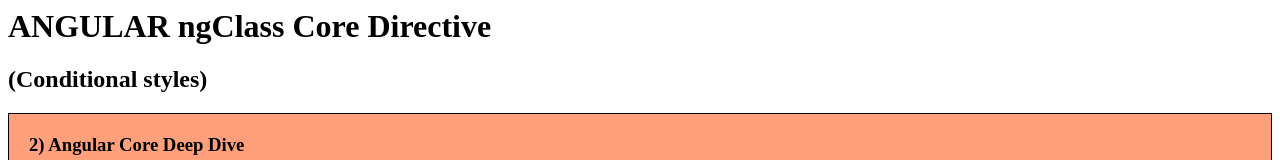
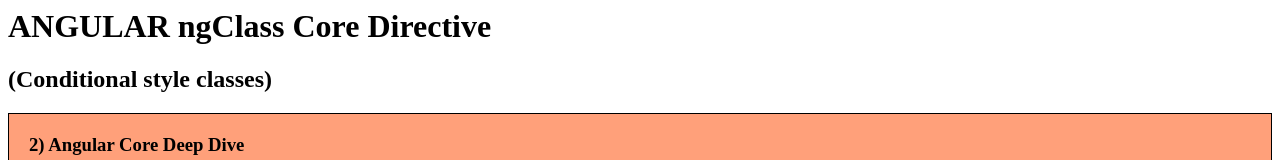
Before and after one commit to nkunic/angular-example-ngclass-core-directive, an Angular app: page / in a window 1280 px wide. Shown: the top 160 px of the page. Built offline with nearby package versions, Linux system fonts and the light colour scheme.

Commit message:
1 file modified

```diff
--- a/src/app/app.component.html
+++ b/src/app/app.component.html
@@ -1,5 +1,5 @@
 <h1>ANGULAR ngClass Core Directive</h1>
-<h2>(Conditional styles)</h2>
+<h2>(Conditional style classes)</h2>
 
 <div class="cards">
   <app-card
```
